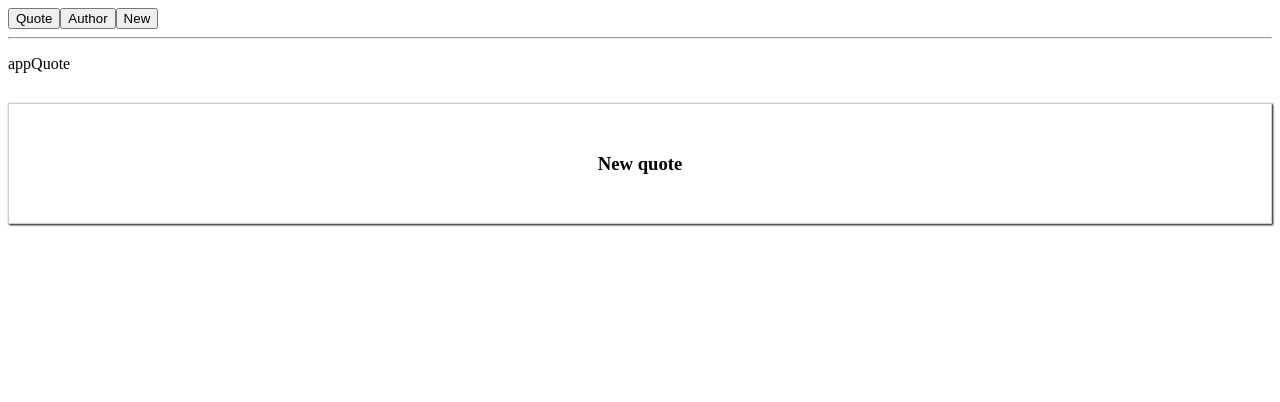
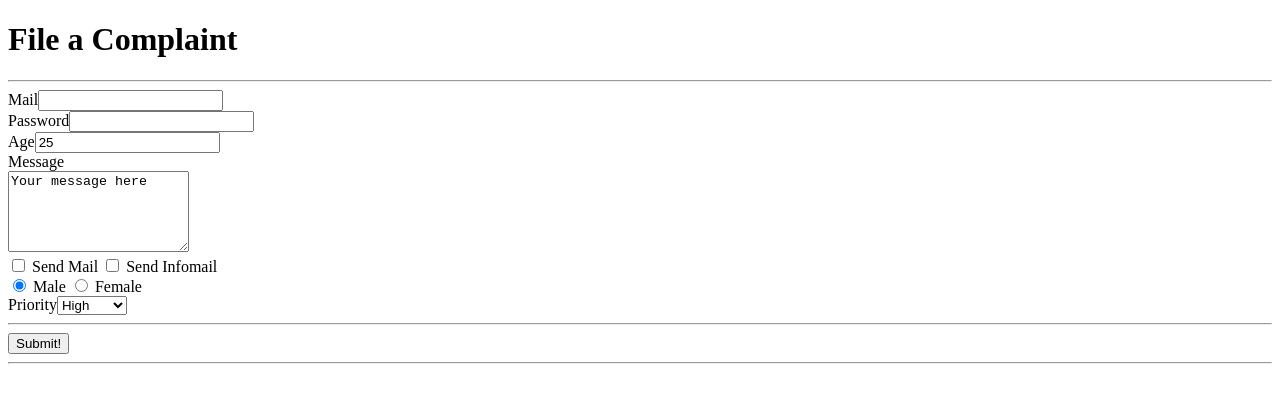
Before and after one commit to Maheeb/vuejsPractice, a Vue app: page / in a window 1280 px wide. Shown: the top 402 px of the page. Built offline with nearby package versions, Linux system fonts and the light colour scheme.

Commit message:
Form handling

```diff
--- a/src/App.vue
+++ b/src/App.vue
@@ -1,43 +1,160 @@
 <template>
   <div class="container">
-    <div class="row">
-      <div class="col-xs-12">
-        <button @click="selectedComponent = 'appQuote'">Quote</button>
-        <button @click="selectedComponent = 'appAuthor'">Author</button>
-        <button @click="selectedComponent = 'appNew'">New</button>
-        <hr>
-        <p>{{ selectedComponent }}</p>
-        <component :is="selectedComponent">
+    <form>
+      <div class="row">
+        <div class="col-xs-12 col-sm-8 col-sm-offset-2 col-md-6 col-md-offset-3">
+          <h1>File a Complaint</h1>
+          <hr>
+          <div class="form-group">
+            <label for="email">Mail</label>
+            <input
+                    type="text"
+                    v-model.lazy="userData.email"
+                    id="email"
+                    class="form-control">
+          </div>
+          <div class="form-group">
+            <label for="password">Password</label>
+            <input
+                    v-model.lazy="userData.password"
+                    type="password"
+                    id="password"
+                    class="form-control">
+          </div>
+          <div class="form-group">
+            <label for="age">Age</label>
+            <input
+                    v-model.lazy="userData.Age"
+                    type="number"
+                    id="age"
+                    class="form-control">
+          </div>
 
-          <p>Default content</p>
-        </component>
-        <!--<app-quote>-->
-          <!--<h2 slot="title">{{quoteTitle}}</h2>-->
-          <!--<p slot="content">A wonderful quote</p>-->
-        <!--</app-quote>-->
+        </div>
+      </div>
+      <div class="row">
+        <div class="col-xs-12 col-sm-8 col-sm-offset-2 col-md-6 col-md-offset-3 form-group">
+          <label for="message">Message</label><br>
+          <!-- Interpolation between <textarea>{{ test }}</textarea> doesn't work!-->
+          <textarea
+                  id="message"
+
+                  rows="5"
+                  class="form-control" v-model="message">
+
+          </textarea>
+        </div>
+      </div>
+      <div class="row">
+        <div class="col-xs-12 col-sm-8 col-sm-offset-2 col-md-6 col-md-offset-3">
+          <div class="form-group">
+            <label for="sendmail">
+              <input
+                      v-model="sendMail"
+                      type="checkbox"
+                      id="sendmail"
+                      value="SendMail"> Send Mail
+            </label>
+            <label for="sendInfomail">
+              <input
+                      v-model="sendMail"
+                      type="checkbox"
+                      id="sendInfomail"
+                      value="SendInfoMail"> Send Infomail
+            </label>
+          </div>
+
+        </div>
+      </div>
+      <div class="row">
+        <div class="col-xs-12 col-sm-8 col-sm-offset-2 col-md-6 col-md-offset-3 form-group">
+          <label for="male">
+            <input
+                    v-model="gender"
+                    type="radio"
+                    id="male"
+                    value="Male"> Male
+          </label>
+          <label for="female">
+            <input
+                    v-model="gender"
+                    type="radio"
+                    id="female"
+                    value="Female"> Female
+          </label>
+        </div>
+      </div>
+      <div class="row">
+        <div class="col-xs-12 col-sm-8 col-sm-offset-2 col-md-6 col-md-offset-3 from-group">
+          <label for="priority">Priority</label>
+          <select
+                  v-model="selectedPriority"
+                  id="priority"
+                  class="form-control">
+            <option v-for="(item,index) in priorities" :key="item.id" :index="index"> {{item}}</option>
+          </select>
+        </div>
+      </div>
+      <hr>
+      <div class="row">
+        <div class="col-xs-12 col-sm-8 col-sm-offset-2 col-md-6 col-md-offset-3">
+          <button
+                  class="btn btn-primary"
+                  @click.prevent="Submitted"
+
+          >Submit!
+
+          </button>
+        </div>
+      </div>
+    </form>
+    <hr>
+    <div class="row" v-if="isSubmit">
+      <div class="col-xs-12 col-sm-8 col-sm-offset-2 col-md-6 col-md-offset-3">
+        <div class="panel panel-default">
+          <div class="panel-heading">
+            <h4>Your Data</h4>
+          </div>
+          <div class="panel-body" >
+            <p>Mail: {{userData.email}}</p>
+            <p>Password: {{userData.password}}</p>
+            <p>Age: {{userData.Age}}</p>
+            <p  style="white-space: pre">Message: {{message}} </p>
+            <p><strong>Send Mail?</strong></p>
+            <ul>
+              <li v-for="(item,index) in sendMail" :key="item.id" :index="index">{{item}}</li>
+            </ul>
+            <p>Gender: {{gender}}</p>
+            <p>Priority: {{selectedPriority}}</p>
+            <p>Switched:</p>
+          </div>
+        </div>
       </div>
     </div>
   </div>
 </template>
 
 <script>
+    export default {
+        data: function () {
+            return{
+               userData:{
+                   email:'',
+                   password:'',
+                   Age: 25
+               },
+                message: 'Your message here',
+                sendMail:[],
+                gender:'Male',
+                priorities:['High','Medium','Low'],
+                selectedPriority: 'High',
+                isSubmit: false
+            }
+        },
+        methods:{
+            Submitted: function () {
 
-import Quote from './components/Quote';
-import Author from './components/Author';
-import New from  './components/New';
-    export default {
-
-        components: {
-            appQuote: Quote,
-            appAuthor: Author,
-            appNew: New
-        },
-
-        data:function () {
-            return{
-
-                quoteTitle: 'I am the title',
-                selectedComponent: 'appQuote'
+                this.isSubmit = true
             }
 
         }
@@ -46,8 +163,5 @@ import New from  './components/New';
 </script>
 
 <style>
-  div.component {
-    border: 1px solid black;
-    padding: 30px;
-  }
+
 </style>
```
